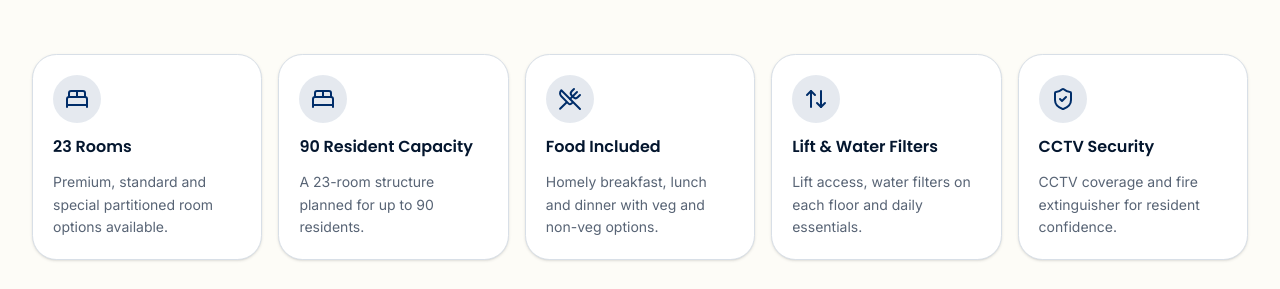
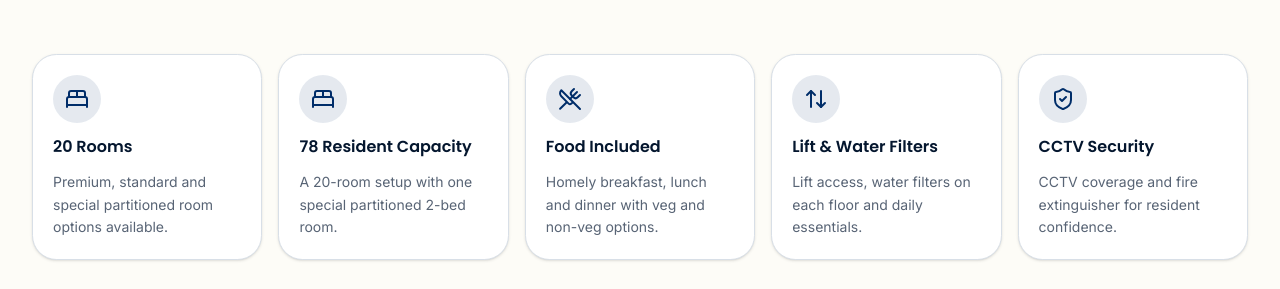
Before and after one commit to D-sumanth/boys-pg-website, a Next.js app: page / in a window 1280 px wide. Shown: the part 980-1269 px from the top of the page. Built offline with nearby package versions, Linux system fonts and the light colour scheme.

Commit message:
Align public capacity with seeded rooms

```diff
--- a/components/highlights-section.tsx
+++ b/components/highlights-section.tsx
@@ -3,13 +3,13 @@ import { ArrowUpDown, BedDouble, ShieldCheck, UtensilsCrossed } from "lucide-rea
 const highlights = [
   {
     icon: BedDouble,
-    title: "23 Rooms",
+    title: "20 Rooms",
     text: "Premium, standard and special partitioned room options available.",
   },
   {
     icon: BedDouble,
-    title: "90 Resident Capacity",
-    text: "A 23-room structure planned for up to 90 residents.",
+    title: "78 Resident Capacity",
+    text: "A 20-room setup with one special partitioned 2-bed room.",
   },
   {
     icon: UtensilsCrossed,
--- a/lib/site-config.ts
+++ b/lib/site-config.ts
@@ -45,8 +45,8 @@ export const siteConfig = {
     cctv: hostelImage("cc-camera-1.png"),
   },
   roomPlan: {
-    rooms: 23,
-    capacity: 90,
+    rooms: 20,
+    capacity: 78,
     brokerage: "No brokerage",
   },
   roomCategories: [
```
